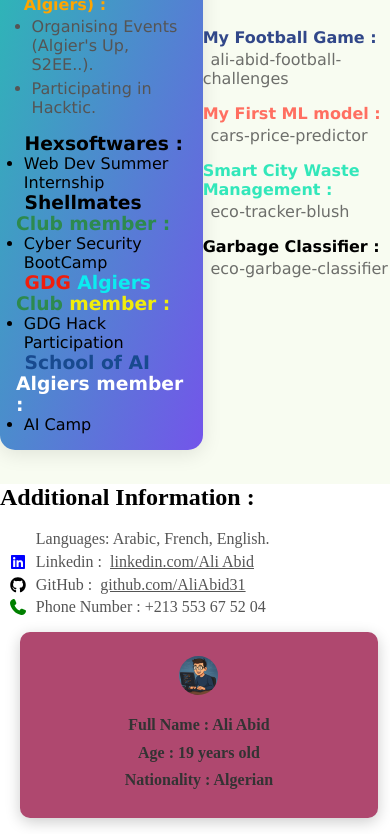
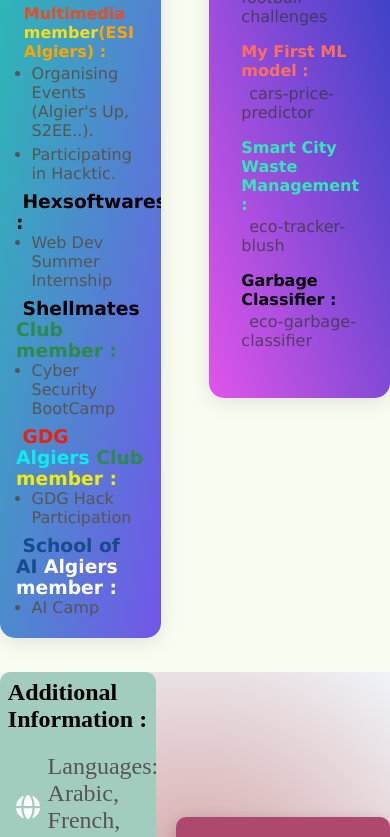
Before and after one commit to AliAbid31/Personal-Portfolio, a Next.js app: page / in a window 390 px wide. Shown: the part 2380-3217 px from the top of the page. Built offline with nearby package versions, Linux system fonts and the light colour scheme; some icons are missing.

Commit message:
Update styles in page.module.css for layout adjustments

```diff
--- a/app/page.module.css
+++ b/app/page.module.css
@@ -89,7 +89,7 @@
 .container {
     position: absolute;
     top: 15vh;
-    width: 300vw;
+    width: 400vw;
     height: 85vh;
     overflow-x: scroll;
     display: flex;
@@ -149,7 +149,8 @@
 
   .div1,
   .div2,
-  .div3 {
+  .div3
+  .div4 {
     width: 100% !important;
     min-width: 0;
     height: auto !important;
@@ -511,7 +512,6 @@
     }
 }
 
-/* ==================== FIN DIV1 ==================== */
 
 @keyframes change-color {
     0% { border-color: blue; }
@@ -662,10 +662,58 @@
 }
 
 .etic {
-    margin-bottom: 1rem;
+    margin-bottom: 0.2rem;
 }
 
 .etic ul li {
+    font-size: 1rem;
+    color: #555;
+    margin-bottom: 0.3rem;
+    margin-left: 2vw;
+}
+
+.hexsoftwares {
+    margin-bottom: 0.2rem;
+    margin-top: 0.5rem;
+}
+
+.hexsoftwares ul li {
+    font-size: 1rem;
+    color: #555;
+    margin-bottom: 0.3rem;
+    margin-left: 2vw;
+}
+
+.shellmates {
+    margin-bottom: 0.2rem;
+    margin-top: 0.5rem;
+}
+
+.shellmates ul li {
+    font-size: 1rem;
+    color: #555;
+    margin-bottom: 0.3rem;
+    margin-left: 2vw;
+}
+
+.gdg {
+    margin-bottom: 0.2rem;
+    margin-top: 0.5rem;
+}
+
+.gdg ul li {
+    font-size: 1rem;
+    color: #555;
+    margin-bottom: 0.3rem;
+    margin-left: 2vw;
+}
+
+.school {
+    margin-bottom: 0.2rem;
+    margin-top: 0.5rem;
+}
+
+.school ul li {
     font-size: 1rem;
     color: #555;
     margin-bottom: 0.3rem;
@@ -703,10 +751,18 @@
     margin-bottom: 1rem;
 }
 
+.additionalInfo{
+    background-color: rgb(162, 205, 190);
+    height: 70%;
+    width: 40%;
+    border-radius: 10px;
+    padding: 2%;
+}
+
 .additionalInfo ul li {
-    font-size: 1rem;
+    font-size: 1.5rem;
     color: #555;
-    margin-bottom: 0.3rem;
+    margin-bottom: 1rem;
     display: flex;
     align-items: center;
     gap: 0.5rem;
@@ -749,10 +805,18 @@
 }
 
 .square {
-    width: 50%;
-    display: flex;
-    justify-content: center;
-    align-items: center;
+    gap: 2rem;
+    margin-left: 3rem;
+    margin-top: 5vh;
+    width: 40%;
+    background: linear-gradient(to bottom left, rgb(37, 63, 194), #e055ea);
+    margin-bottom: 4vh;
+    padding: 2rem;
+    box-sizing: border-box;
+    height: calc(100% - 9vh);
+    overflow-y: auto;
+    border-radius: 15px;
+    box-shadow: 0 4px 20px rgba(0,0,0,0.1);
 }
 
 .smallSquare {
@@ -780,3 +844,12 @@
   z-index: 1000;
   transition: width 0.1s ease-out;
 }
+
+.div4 {
+    display: flex;
+    justify-content: center;
+    width: 100vw;
+    align-items: center;
+    flex-direction: row;
+    background: radial-gradient(circle, #d39f9f, #f0f4f9);
+}
```
